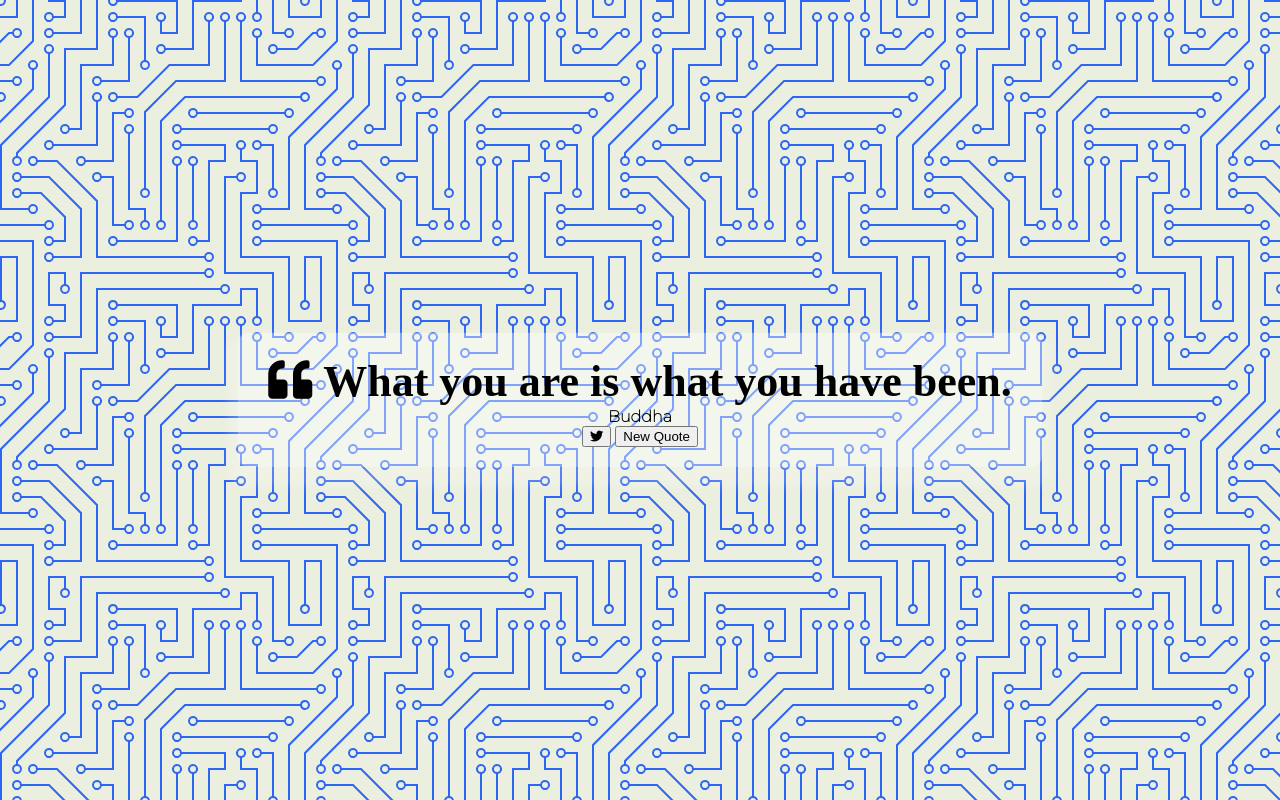
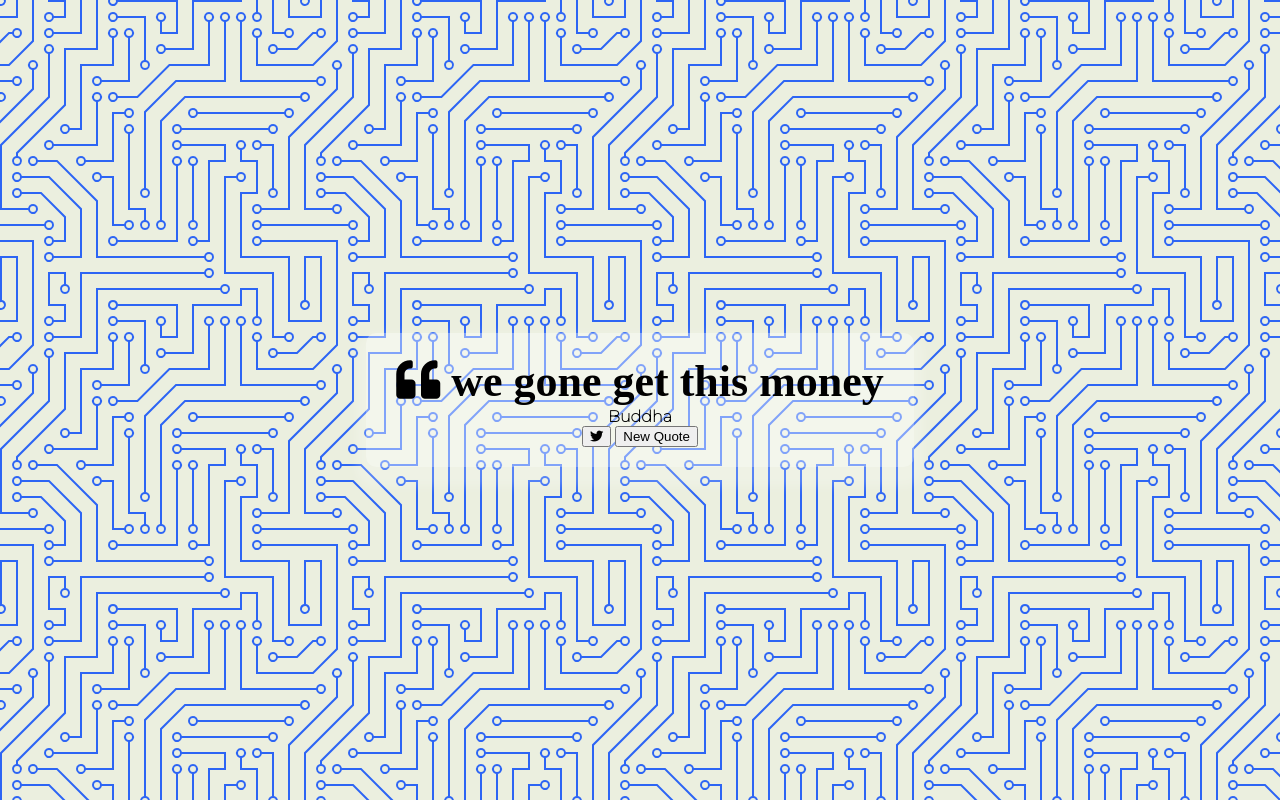
Before and after one commit to developedbydmac/quote-generator, a plain HTML site: page index.html in a window 1280 px wide. Drawn offline with Linux system fonts and the light colour scheme.

Commit message:
html update

```diff
--- a/index.html
+++ b/index.html
@@ -18,7 +18,7 @@
         <div class="quote-text">
             <i class="fas fa-quote-left">
                 <span id="quote">
-                    What you are is what you have been.
+                    we gone get this money
                 </span>
             </i>
         </div>
```
